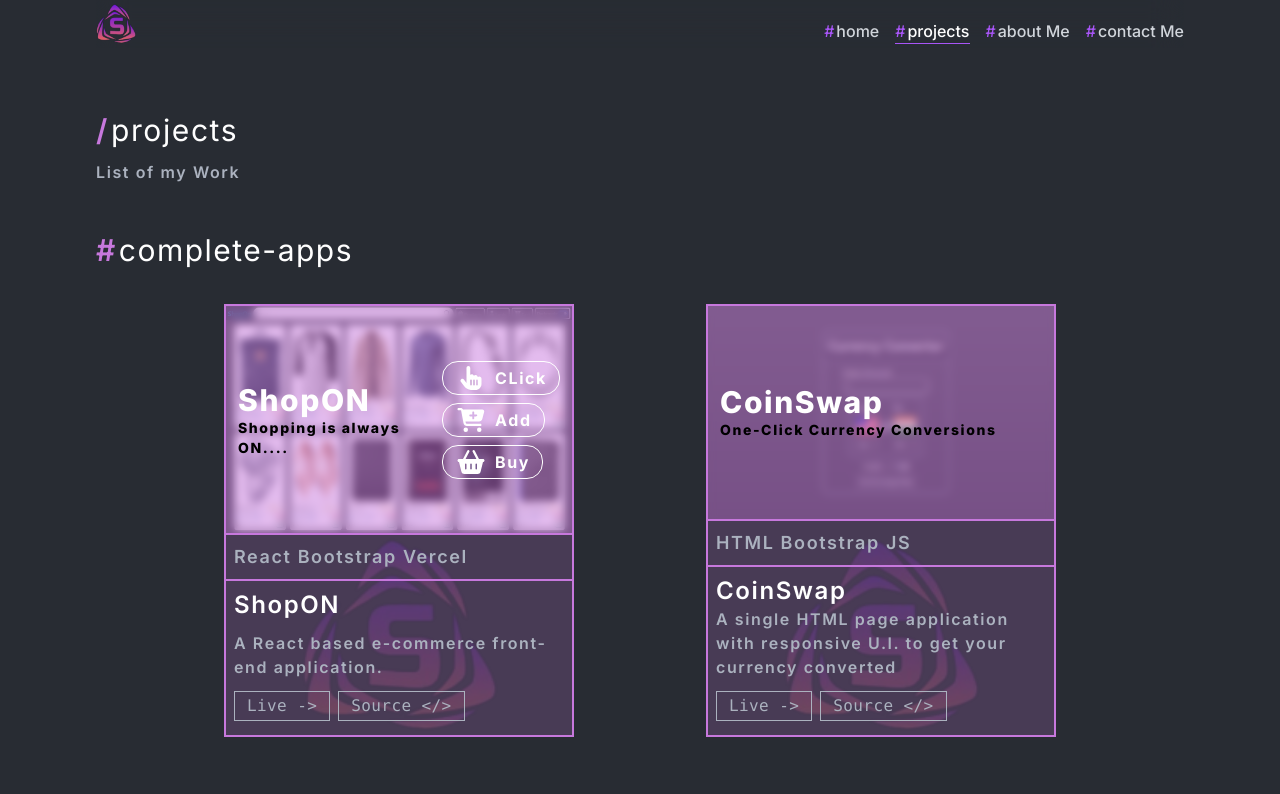
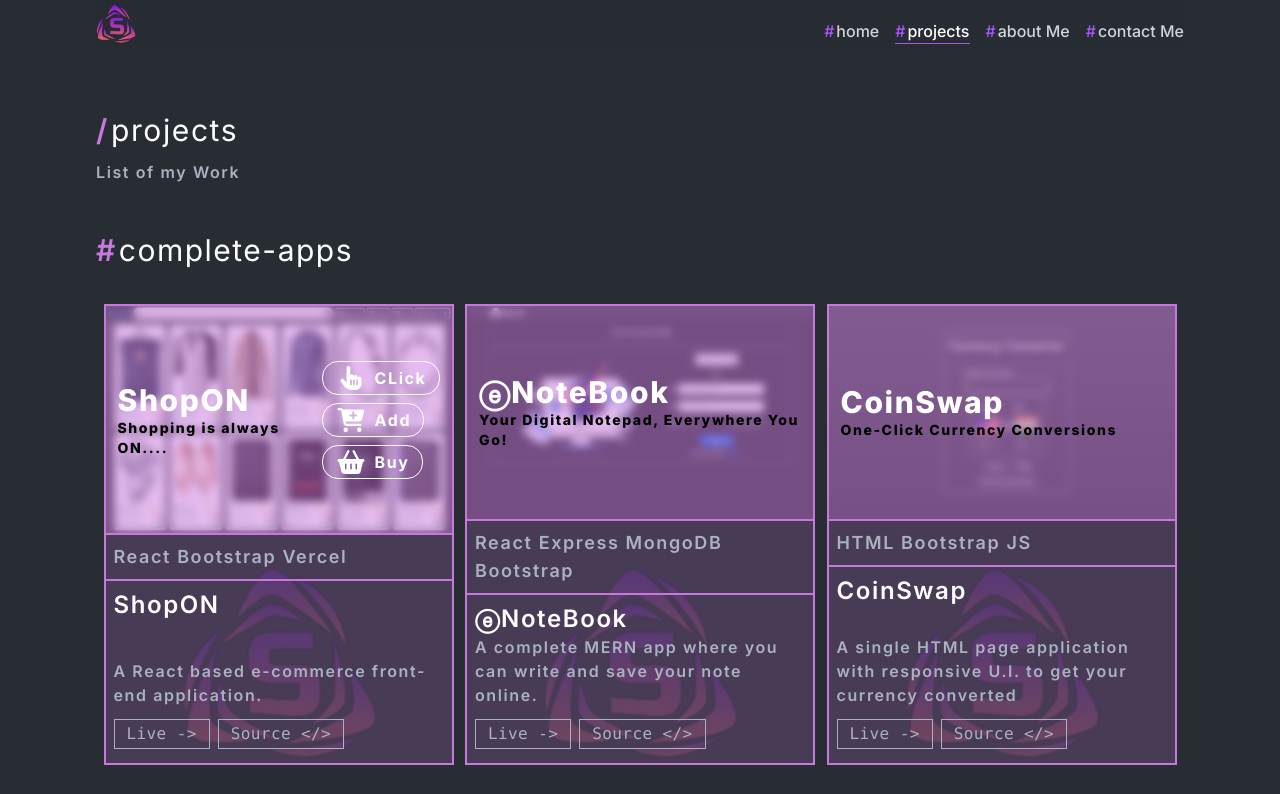
Before and after one commit to Sourav-Naik/portfolio, a Next.js app: page /project in a window 1280 px wide. Shown: the top 794 px of the page. Built offline with nearby package versions, Linux system fonts and the light colour scheme.

Commit message:
Third project

```diff
--- a/app/page.js
+++ b/app/page.js
@@ -5,6 +5,7 @@ import front from "@/app/Images/front.jpg";
 import side from "@/app/Images/side.jpg";
 import coder from "@/app/Images/coder.jpg";
 import shopon_preview from "@/app/Images/shopon_preview.jpg";
+import enotebook_preview from "@/app/Images/enotebook_preview.jpg";
 import currency_converter_preview from "@/app/Images/currency_converter_preview.jpg";
 import { FontAwesomeIcon } from "@fortawesome/react-fontawesome";
 import { faDiscord, faTelegram } from "@fortawesome/free-brands-svg-icons";
@@ -228,8 +229,58 @@ export default function Home() {
               />
             </div>
           </div>
+          {/* Second project */}
+          <div className="flex flex-col border-2 border-[#C778DD] bg-opacity-20 bg-[#C778DD] max-w-[350px] m-1 relative overflow-x-hidden">
+            <div className="relative border-b-2 border-[#C778DD]">
+              <Image src={enotebook_preview} alt="" width={350} />
+              <div className="absolute top-0 min-h-full min-w-full flex items-center font-bold text-white backdrop-blur-sm bg-opacity-50 bg-[#C778DD] p-3 justify-between">
+                <div className="flex flex-col items-start text-white font-extrabold text-3xl">
+                  <span>ⓔNoteBook</span>
+                  <span className="text-sm text-black text-start">
+                    Your Digital Notepad, Everywhere You Go!
+                  </span>
+                </div>
+              </div>
+            </div>
+            <div className="flex justify-start border-b-2 border-[#C778DD] p-2 text-lg text-[#ABB2BF] font-semibold">
+              React Express MongoDB Bootstrap
+            </div>
+            <div className="flex flex-col p-2 text-start h-full justify-between">
+              <div className="text-2xl font-semibold">ⓔNoteBook</div>
 
-          {/* Second project */}
+              <div>
+                <div className="text-[#ABB2BF] font-semibold">
+                  A complete MERN app where you can write and save your note
+                  online.
+                </div>
+                <div className="text-[#ABB2BF] mt-2 mb-[2px]">
+                  <a
+                    href="https://enotebook-fbmo.onrender.com/"
+                    target="main"
+                    className="border p-2 px-3 tracking-wide font-medium font-mono border-[#ABB2BF] hover:text-white hover:bg-[#ABB2BF] me-2 inline-block leading-3 text-base mb-1"
+                  >
+                    Live{" -> "}
+                  </a>
+                  <a
+                    href="https://github.com/Sourav-Naik/Enotebook"
+                    target="main"
+                    className="border p-2 px-3 tracking-wide font-medium font-mono border-[#ABB2BF] hover:text-white hover:bg-[#ABB2BF] me-2 inline-block leading-3 text-base mt-1"
+                  >
+                    Source {`</>`}
+                  </a>
+                </div>
+              </div>
+            </div>
+            <div className="absolute w-full h-full flex justify-center items-end -z-10">
+              <Image
+                src={logo}
+                width={200}
+                alt="sourav"
+                className="opacity-25"
+              />
+            </div>
+          </div>
+          {/* third project */}
           <div className="flex flex-col border-2 border-[#C778DD] bg-opacity-20 bg-[#C778DD] max-w-[350px] m-1 relative overflow-x-hidden">
             <div className="relative border-b-2 border-[#C778DD]">
               <Image src={currency_converter_preview} alt="" width={350} />
--- a/app/project/page.js
+++ b/app/project/page.js
@@ -1,6 +1,7 @@
 import Image from "next/image";
+import logo from "@/app/Images/logo.jpg";
 import shopon_preview from "../Images/shopon_preview.jpg";
-import logo from "@/app/Images/logo.jpg";
+import enotebook_preview from "@/app/Images/enotebook_preview.jpg";
 import currency_converter_preview from "@/app/Images/currency_converter_preview.jpg";
 import { FontAwesomeIcon } from "@fortawesome/react-fontawesome";
 import {
@@ -99,6 +100,58 @@ export default function Project() {
             </div>
 
             {/* Second project */}
+            <div className="flex flex-col border-2 border-[#C778DD] bg-opacity-20 bg-[#C778DD] max-w-[350px] m-1 relative overflow-x-hidden">
+              <div className="relative border-b-2 border-[#C778DD]">
+                <Image src={enotebook_preview} alt="" width={350} />
+                <div className="absolute top-0 min-h-full min-w-full flex items-center font-bold text-white backdrop-blur-sm bg-opacity-50 bg-[#C778DD] p-3 justify-between">
+                  <div className="flex flex-col items-start text-white font-extrabold text-3xl">
+                    <span>ⓔNoteBook</span>
+                    <span className="text-sm text-black text-start">
+                      Your Digital Notepad, Everywhere You Go!
+                    </span>
+                  </div>
+                </div>
+              </div>
+              <div className="flex justify-start border-b-2 border-[#C778DD] p-2 text-lg text-[#ABB2BF] font-semibold">
+                React Express MongoDB Bootstrap
+              </div>
+              <div className="flex flex-col p-2 text-start h-full justify-between">
+                <div className="text-2xl font-semibold">ⓔNoteBook</div>
+
+                <div>
+                  <div className="text-[#ABB2BF] font-semibold">
+                    A complete MERN app where you can write and save your note
+                    online.
+                  </div>
+                  <div className="text-[#ABB2BF] mt-2 mb-[2px]">
+                    <a
+                      href="https://enotebook-fbmo.onrender.com/"
+                      target="main"
+                      className="border p-2 px-3 tracking-wide font-medium font-mono border-[#ABB2BF] hover:text-white hover:bg-[#ABB2BF] me-2 inline-block leading-3 text-base mb-1"
+                    >
+                      Live{" -> "}
+                    </a>
+                    <a
+                      href="https://github.com/Sourav-Naik/Enotebook"
+                      target="main"
+                      className="border p-2 px-3 tracking-wide font-medium font-mono border-[#ABB2BF] hover:text-white hover:bg-[#ABB2BF] me-2 inline-block leading-3 text-base mt-1"
+                    >
+                      Source {`</>`}
+                    </a>
+                  </div>
+                </div>
+              </div>
+              <div className="absolute w-full h-full flex justify-center items-end -z-10">
+                <Image
+                  src={logo}
+                  width={200}
+                  alt="sourav"
+                  className="opacity-25"
+                />
+              </div>
+            </div>
+
+            {/* third project */}
             <div className="flex flex-col border-2 border-[#C778DD] bg-opacity-20 bg-[#C778DD] max-w-[350px] m-1 relative overflow-x-hidden">
               <div className="relative border-b-2 border-[#C778DD]">
                 <Image src={currency_converter_preview} alt="" width={350} />
```
Also changed, not shown: app/Images/enotebook_preview.jpg (added).
